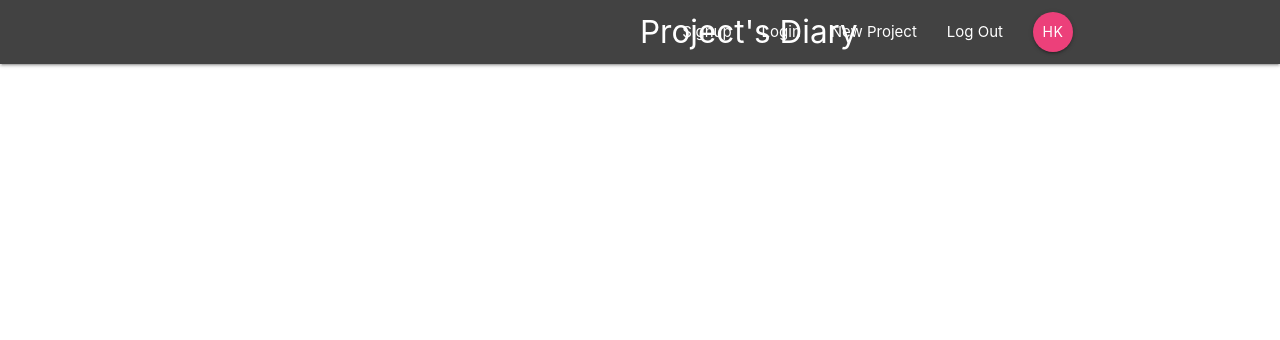
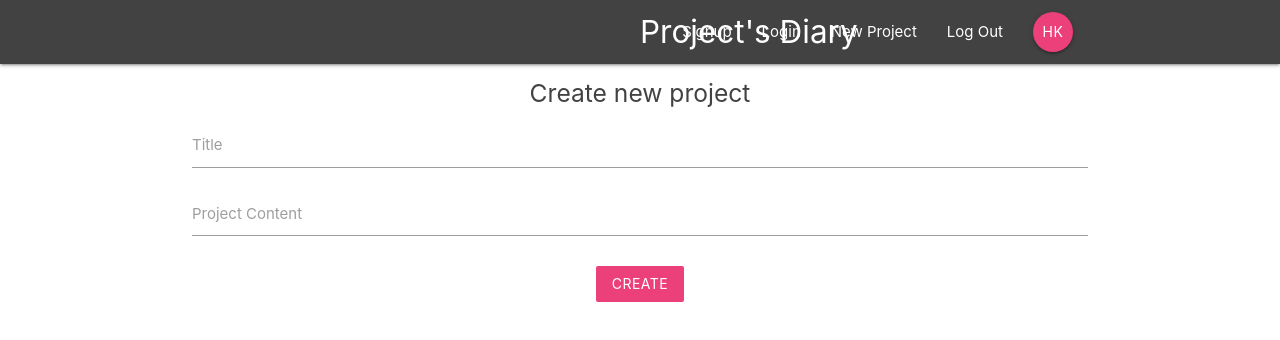
Before and after one commit to humayunkabir/project-s-diary, a React (Create React App) app: page /create in a window 1280 px wide. Shown: the top 340 px of the page. Built offline with nearby package versions, Linux system fonts and the light colour scheme.

Commit message:
Create Project Form

```diff
--- a/src/App.js
+++ b/src/App.js
@@ -6,6 +6,7 @@
 import ProjectDetails from './components/projects/ProjectDetails';
 import SignIn from './components/auth/SignIn';
 import SignUp from './components/auth/SignUp';
+import CreateProject from './components/projects/CreateProject';
 
 class App extends Component {
   render() {
@@ -18,6 +19,7 @@
             <Route path="/project/:id" component={ProjectDetails} />
             <Route path="/signin" component={SignIn} />
             <Route path="/signup" component={SignUp} />
+            <Route path="/create" component={CreateProject} />
           </Switch>
         </div>
       </BrowserRouter>
--- a/src/components/projects/CreateProject.jsx
+++ b/src/components/projects/CreateProject.jsx
@@ -0,0 +1,36 @@
+import React, { Component } from 'react';
+
+class CreatProject extends Component {
+  state = { title: '', content: '' };
+  handleSubmit = e => {
+    e.preventDefault();
+    console.log(this.state);
+  };
+  handleChange = e => this.setState({ [e.target.id]: e.target.value });
+  render() {
+    return (
+      <div className="container">
+        <form onSubmit={this.handleSubmit} className="white">
+          <h5 className="grey-text text-darken-3">Create new project</h5>
+          <div className="input-field">
+            <label htmlFor="title">Title</label>
+            <input type="text" id="title" onChange={this.handleChange} />
+          </div>
+          <div className="input-field">
+            <label htmlFor="content">Project Content</label>
+            <textarea
+              id="content"
+              className="materialize-textarea"
+              onChange={this.handleChange}
+            />
+          </div>
+          <div className="input-field">
+            <button className="btn pink lighten-1 z-depth-0">Create</button>
+          </div>
+        </form>
+      </div>
+    );
+  }
+}
+
+export default CreatProject;
```
